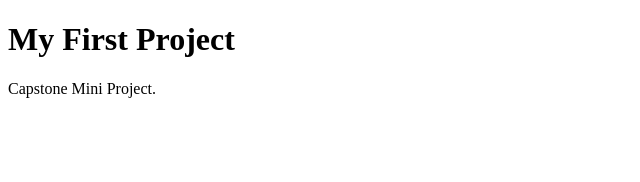
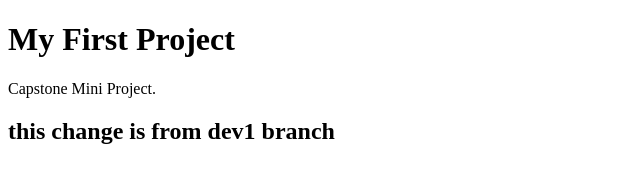
Before and after one commit to hyma12345/CapstoneProject, a plain HTML site: page index.html in a window 1280 px wide. Shown: the whole page, without its empty margins (0-640 px from the left). Drawn offline with Linux system fonts and the light colour scheme.

Commit message:
added new line

```diff
--- a/index.html
+++ b/index.html
@@ -3,5 +3,6 @@
 <body>
 <h1>My First Project</h1>
 <p>Capstone Mini Project.</p>
+<h2>this change is from dev1 branch</h2>
 </body>
 </html>
```
